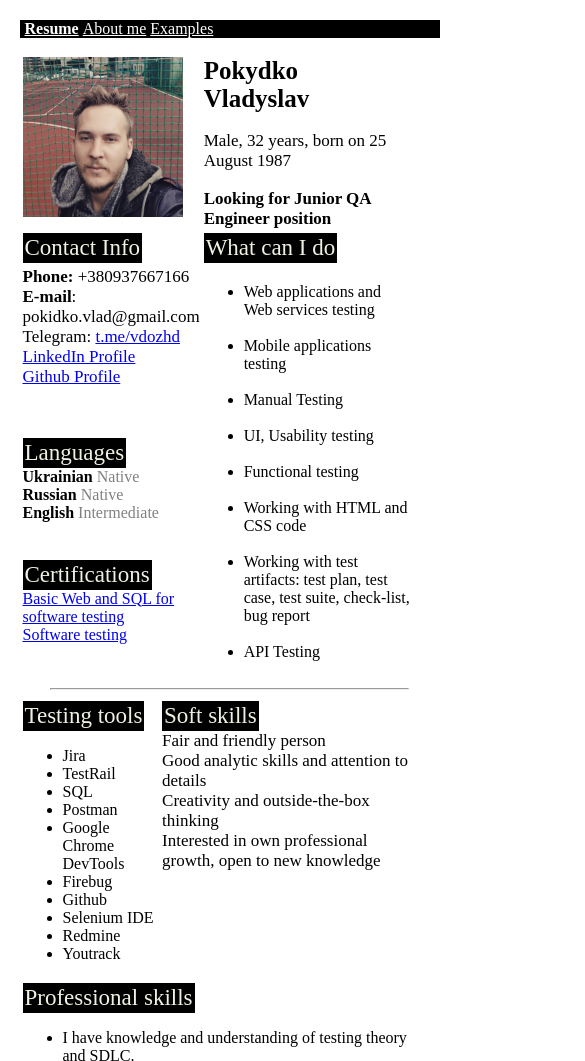
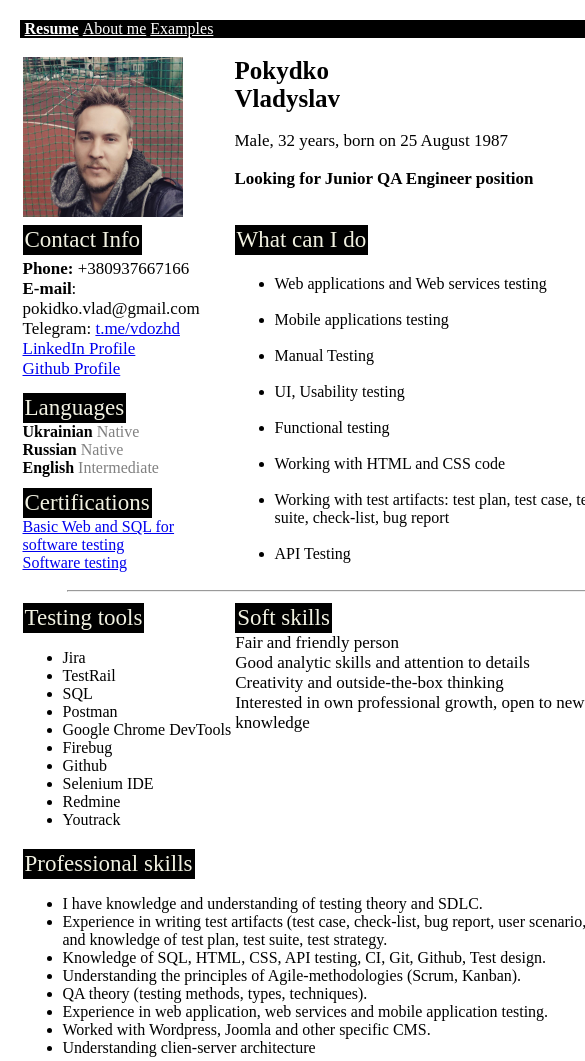
Before and after one commit to vladpokydko/vladpokydko.github.io, a plain HTML site: page index.html in a window 390 px wide. Shown: the top 1061 px of the page, 585 px wide, since content can reach past the window. Drawn offline with Linux system fonts and the light colour scheme.

Commit message:
adaptive

```diff
--- a/index.html
+++ b/index.html
@@ -4,7 +4,7 @@
     <meta charset="UTF-8">
     <meta name="keywords" content="CV Pokydko Vladyslav, Resume Pokydko Vladyslav, Резюме Покидько Владислав, QA Engineer, Junior QA Engineer Pokydko Vladyslav">
     <meta name="description" content="CV for Junior QA Vladyslav Pokydko">
-    <meta name="viewport" content="width=device-width, initial-scale=1.0">
+    <meta name="viewport" content="width=device-width, user-scalable=yes">
     <title>CV for Junior QA Vladyslav Pokydko</title>
     <link rel="stylesheet" href="styles.css" type="text/css">
     <link rel="stylesheet" href="media-queries.css" type="text/css">
--- a/media-queries.css
+++ b/media-queries.css
@@ -1,11 +1,11 @@
 @media screen and (max-width:992px) {
     .generalwidth {
-        width:900px;
+        width:860px;
     }
 }
 @media screen and (max-width:768px) {
     .generalwidth {
-        width:700px;
+        width:640px;
     }
 }
 @media screen and (max-width:480px) and (orientation:portrait) {
@@ -13,3 +13,13 @@
         width:420px;
     }
 }
+@media screen and (max-width:1080px) and (orientation:portrait) {
+    .generalwidth {
+        width:920px;
+    }
+}
+@media screen and (max-width:720px) and (orientation:portrait) {
+    .generalwidth {
+        width:640px;
+    }
+}
```
Also changed, not shown: aboutme.html (+1 -1 lines), examples.html (+1 -1 lines).
